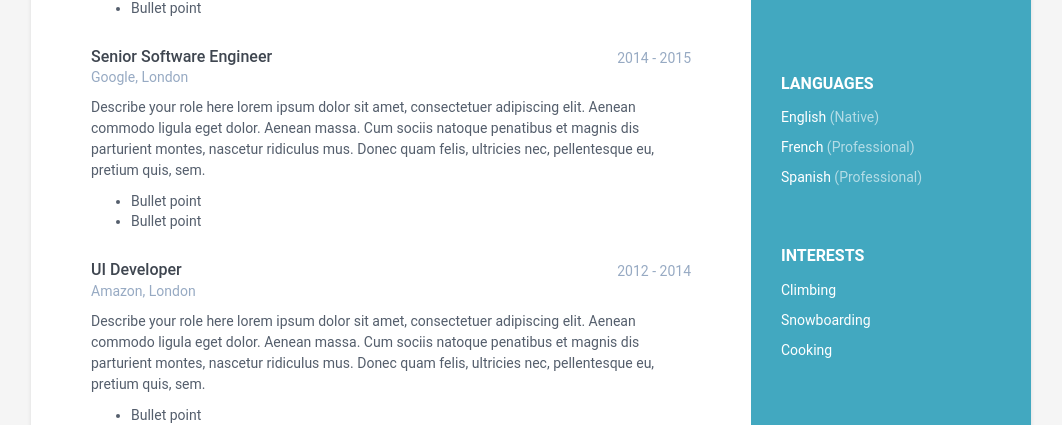
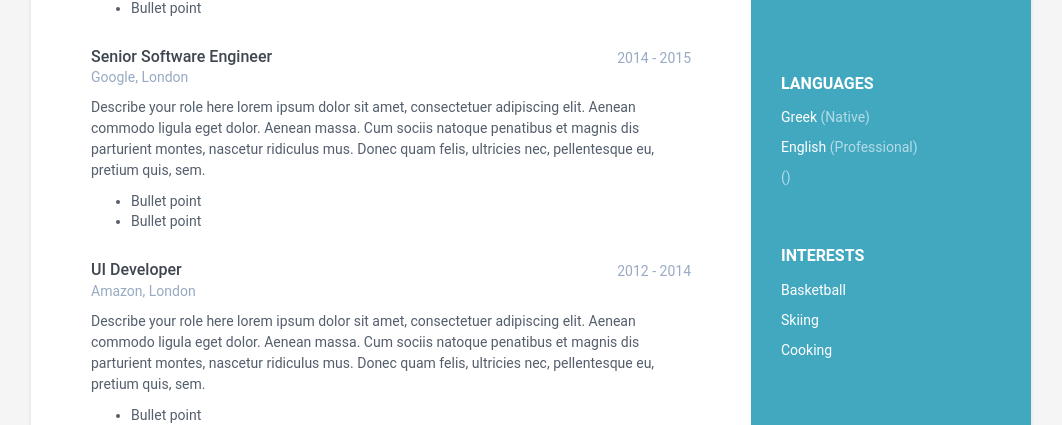
Before and after one commit to giorgosrv/MyCv, a Jekyll site: the page built from index.html, in a window 1280 px wide. Shown: the part 563-988 px from the top of the page, without its empty margins (109-1171 px from the left). Built offline with Jekyll 4.4.1, drawn with Linux system fonts in a browser that asks for light colours.

Commit message:
Update data.yml

```diff
--- a/_data/data.yml
+++ b/_data/data.yml
@@ -25,20 +25,20 @@ sidebar:
     goodreads: # Number-Username, e.g. 123456-alandoe
 
     languages:
-      - idiom: English
+      - idiom: Greek
         level: Native
 
-      - idiom: French
+      - idiom: English
         level: Professional
 
-      - idiom: Spanish
-        level: Professional
+      - idiom:
+        level:
 
     interests:
-      - item: Climbing
+      - item: Basketball
         link:
 
-      - item: Snowboarding
+      - item: Skiing
         link:
 
       - item: Cooking
```
